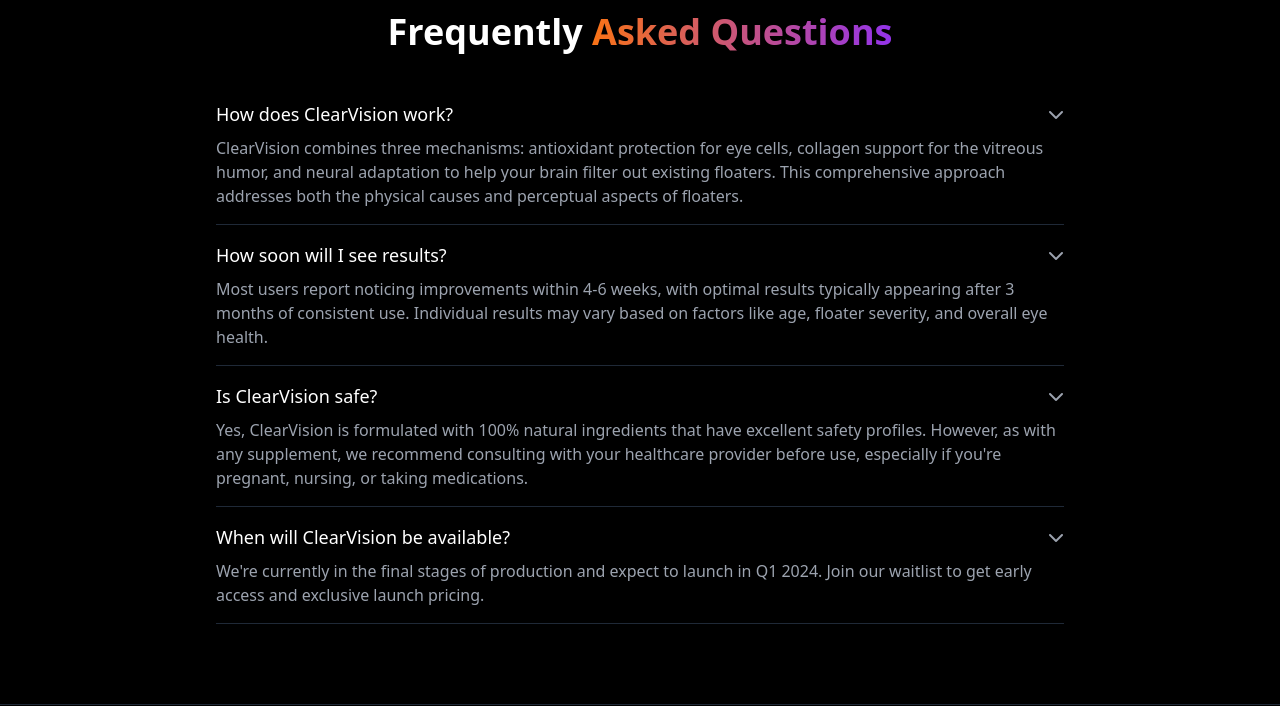
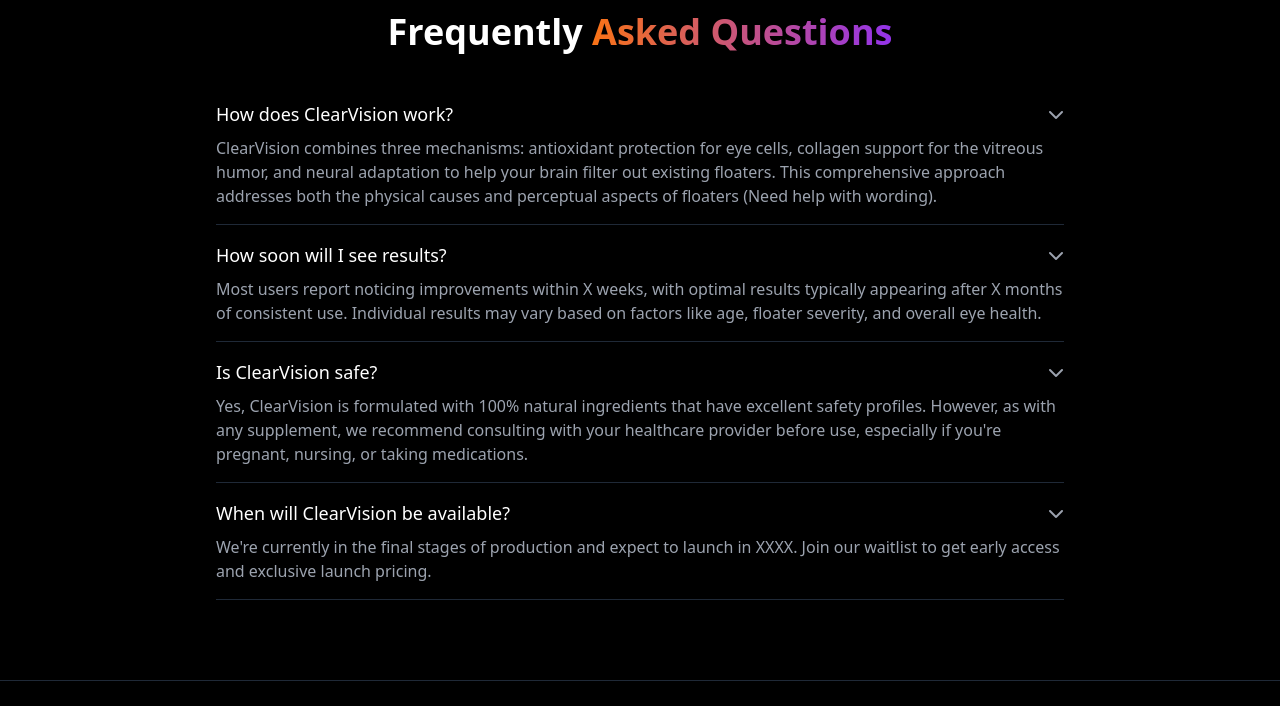
Before and after one commit to rpowell2121/eye_floaters, a plain HTML site: page Home.html in a window 1280 px wide. Shown: the part 3340-4046 px from the top of the page. Drawn offline with nearby package versions, Linux system fonts and the light colour scheme.

Commit message:
Update Home.html

```diff
--- a/Home.html
+++ b/Home.html
@@ -386,7 +386,7 @@
                     <i class="fas fa-chevron-down text-gray-400 group-hover:text-orange-500 transition transform group-focus:rotate-180"></i>
                 </button>
                 <div class="mt-2 text-gray-400">
-                    <p>ClearVision combines three mechanisms: antioxidant protection for eye cells, collagen support for the vitreous humor, and neural adaptation to help your brain filter out existing floaters. This comprehensive approach addresses both the physical causes and perceptual aspects of floaters.</p>
+                    <p>ClearVision combines three mechanisms: antioxidant protection for eye cells, collagen support for the vitreous humor, and neural adaptation to help your brain filter out existing floaters. This comprehensive approach addresses both the physical causes and perceptual aspects of floaters (Need help with wording).</p>
                 </div>
             </div>
 
@@ -396,7 +396,7 @@
                     <i class="fas fa-chevron-down text-gray-400 group-hover:text-orange-500 transition"></i>
                 </button>
                 <div class="mt-2 text-gray-400">
-                    <p>Most users report noticing improvements within 4-6 weeks, with optimal results typically appearing after 3 months of consistent use. Individual results may vary based on factors like age, floater severity, and overall eye health.</p>
+                    <p>Most users report noticing improvements within X weeks, with optimal results typically appearing after X months of consistent use. Individual results may vary based on factors like age, floater severity, and overall eye health.</p>
                 </div>
             </div>
 
@@ -416,7 +416,7 @@
                     <i class="fas fa-chevron-down text-gray-400 group-hover:text-orange-500 transition"></i>
                 </button>
                 <div class="mt-2 text-gray-400">
-                    <p>We're currently in the final stages of production and expect to launch in Q1 2024. Join our waitlist to get early access and exclusive launch pricing.</p>
+                    <p>We're currently in the final stages of production and expect to launch in XXXX. Join our waitlist to get early access and exclusive launch pricing.</p>
                 </div>
             </div>
         </div>
```
